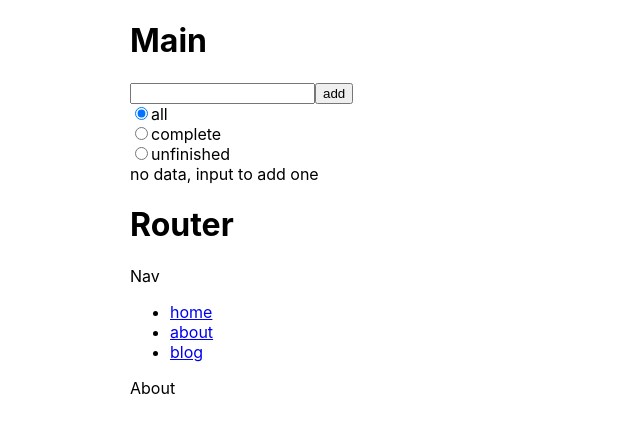
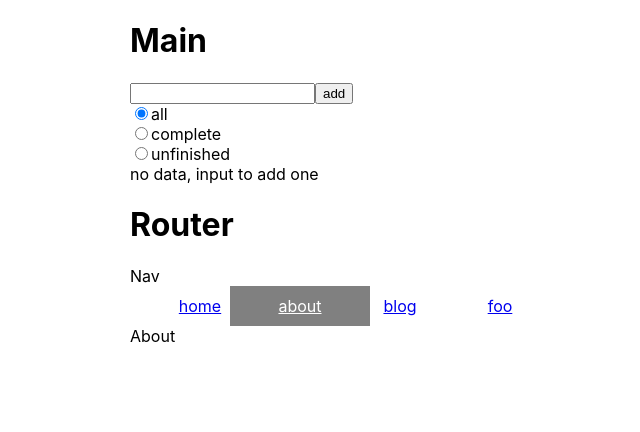
Before and after one commit to holynova/react_updates_playground, a React (Create React App) app: page /about in a window 1280 px wide. Shown: the top 432 px of the page, without its empty margins (210-850 px from the left). Built offline with nearby package versions, Linux system fonts and the light colour scheme.

Commit message:
add demo of react-router@5.0

```diff
--- a/src/components/router/Nav.jsx
+++ b/src/components/router/Nav.jsx
@@ -1,23 +1,30 @@
 import React, { Component } from 'react';
 import propTypes from 'prop-types';
 // import { } from 'antd';
-// import './Nav.scss';
-import { Link } from 'react-router-dom'
+import './Nav.scss';
+import { Link, NavLink } from 'react-router-dom'
 class Nav extends Component {
   constructor(props) {
     super(props);
     this.state = {};
+    // this.styles = {
+    //   active: {
+    //     backgroundColor: 'grey'
+    //   }
+    // }
   }
   componentDidMount() { }
   componentWillReceiveProps(nextProps) { }
   render() {
     return (
-      <div>Nav
+      <div className='Nav' >
+        Nav
           <ul>
-          <li><Link to='/home' >home</Link> </li>
-          <li><Link to='/about' >about</Link> </li>
-          <li><Link to='/blog' >blog</Link> </li>
-          {/* {/* <li><Link to='/home' >home</Link> </li> */}
+          <li><NavLink activeClassName='activeNav' to='/home' >home</NavLink> </li>
+          <li><NavLink activeClassName='activeNav' to='/about' >about</NavLink> </li>
+          <li><NavLink activeClassName='activeNav' to='/blog' >blog</NavLink> </li>
+          <li><NavLink activeClassName='activeNav' to='/foo' >foo</NavLink> </li>
+          {/* {/* <li><Link activeClassName={this.styles.active} to='/home' >home</Link> </li> */}
         </ul>
 
       </div>
--- /dev/null
+++ b/src/components/router/Nav.scss
@@ -0,0 +1,21 @@
+.Nav {
+  ul {
+    list-style: none;
+    padding: 0;
+    margin: 0;
+    li {
+      display: inline-block;
+      width: 100px; // padding: 20px;
+    }
+  }
+  a {
+    display: inline-block;
+    width: 100%;
+    text-align: center;
+    padding: 10px 20px;
+  }
+  .activeNav {
+    background-color: grey;
+    color: #fff;
+  }
+}
--- a/src/components/router/Router.jsx
+++ b/src/components/router/Router.jsx
@@ -27,6 +27,7 @@ class Router extends Component {
             <Route path='/home' component={Home} ></Route>
             <Route path='/about' component={About} ></Route>
             <Route path='/blog' component={Blog} ></Route>
+            <Route path='/foo' render={() => (<div>foo</div>)} ></Route>
             <Route path='' component={NotFound} ></Route>
           </Switch>
         </BrowserRouter>
```
